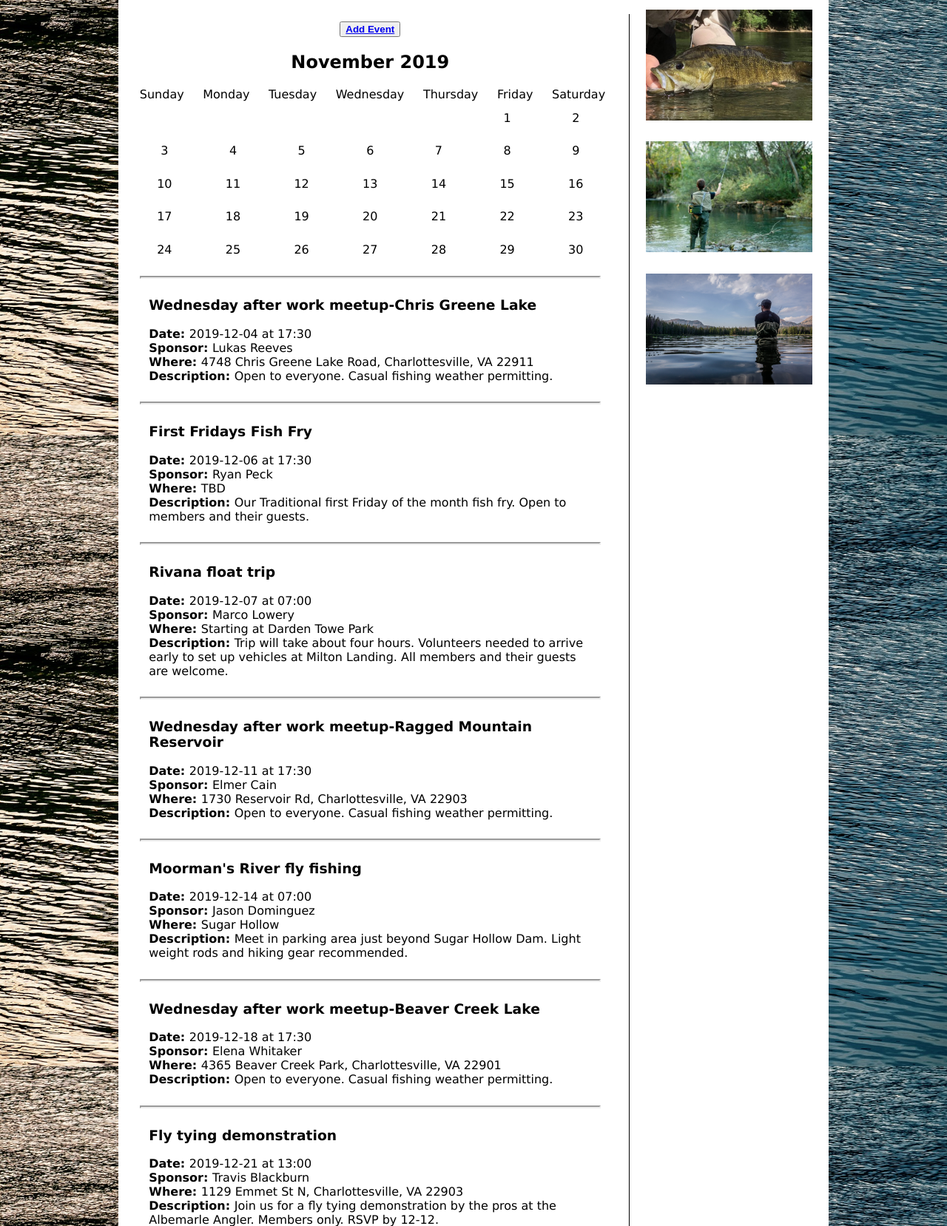
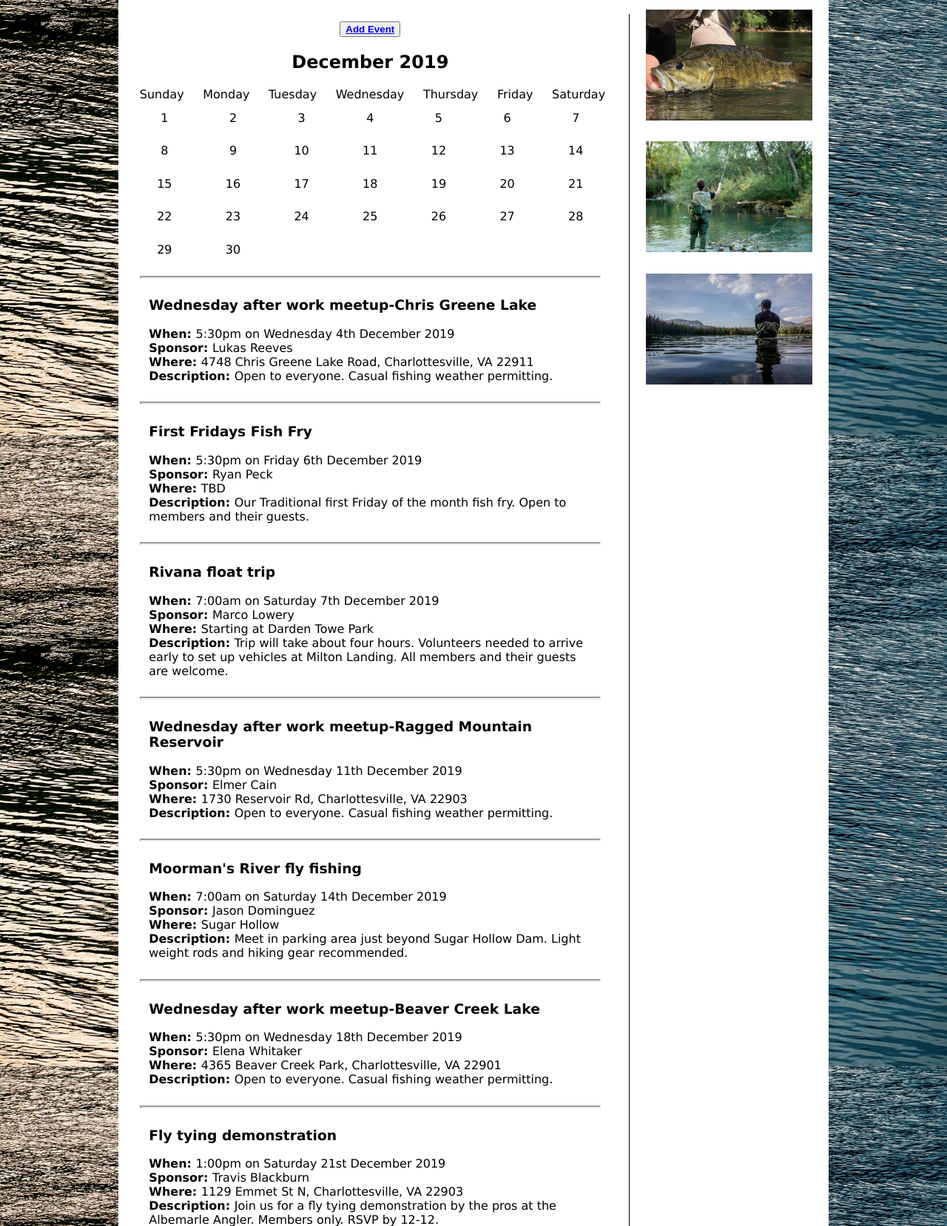
Before and after one commit to JasonDominguez/CFA, a PHP site: page /events.php in a window 1280 px wide. Shown: the part 265-1923 px from the top of the page at 74% size. Run offline with PHP 8.4, Linux system fonts and the light colour scheme; data comes from the database, SQL or seed files in the repository.

Commit message:
changeg how dates are displayed on events

```diff
--- a/cfa.css
+++ b/cfa.css
@@ -174,7 +174,7 @@ hr{
     color:black;
 }
 .dates span:first-child{/*first day is 3rd column*/
-    grid-column: 6
+    grid-column: 1;
 }
 /* ===== categories =====*/
 .categories{
--- a/events.php
+++ b/events.php
@@ -31,7 +31,7 @@
         <button><span><a href=<?php echo "{$http}/forms/new_event.php"; ?> class="fill"><b>Add Event</b></a></span></button>
             <div class = "calendar">
 
-                <h2>November 2019</h2>
+                <h2>December 2019</h2>
 
                 <div class="day">
                     <div>Sunday</div>
@@ -103,10 +103,11 @@ QUERY;
         usort($eventArray, "date_sort");
 
         foreach ($eventArray as $event){
+            $date = date_create($event["eventDate"] ." ".$event["eventTime"]);
             echo "<hr>
             <div class = \"content\">
             <h3>".$event["eventName"]."</h3>
-            <p><strong>Date: </strong>".$event["eventDate"]." at ".$event["eventTime"]."<br>
+            <p><strong>When: </strong>".date_format($date, 'g:ia \o\n l jS F Y')."<br>
             <strong>Sponsor: </strong>".$event["sponsor"]."<br>
             <strong>Where: </strong>".$event["location"]."<br>
             <strong>Description: </strong>".$event["description"]."</p>
```
